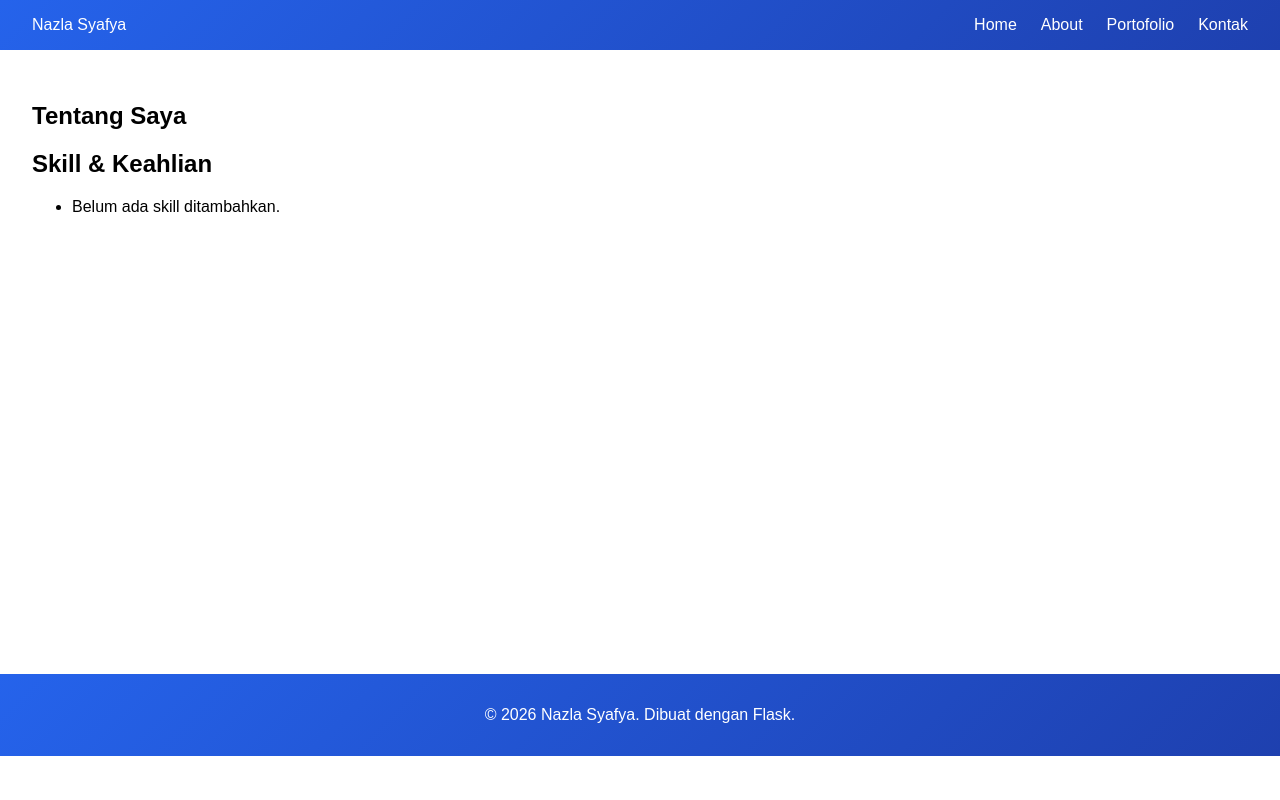
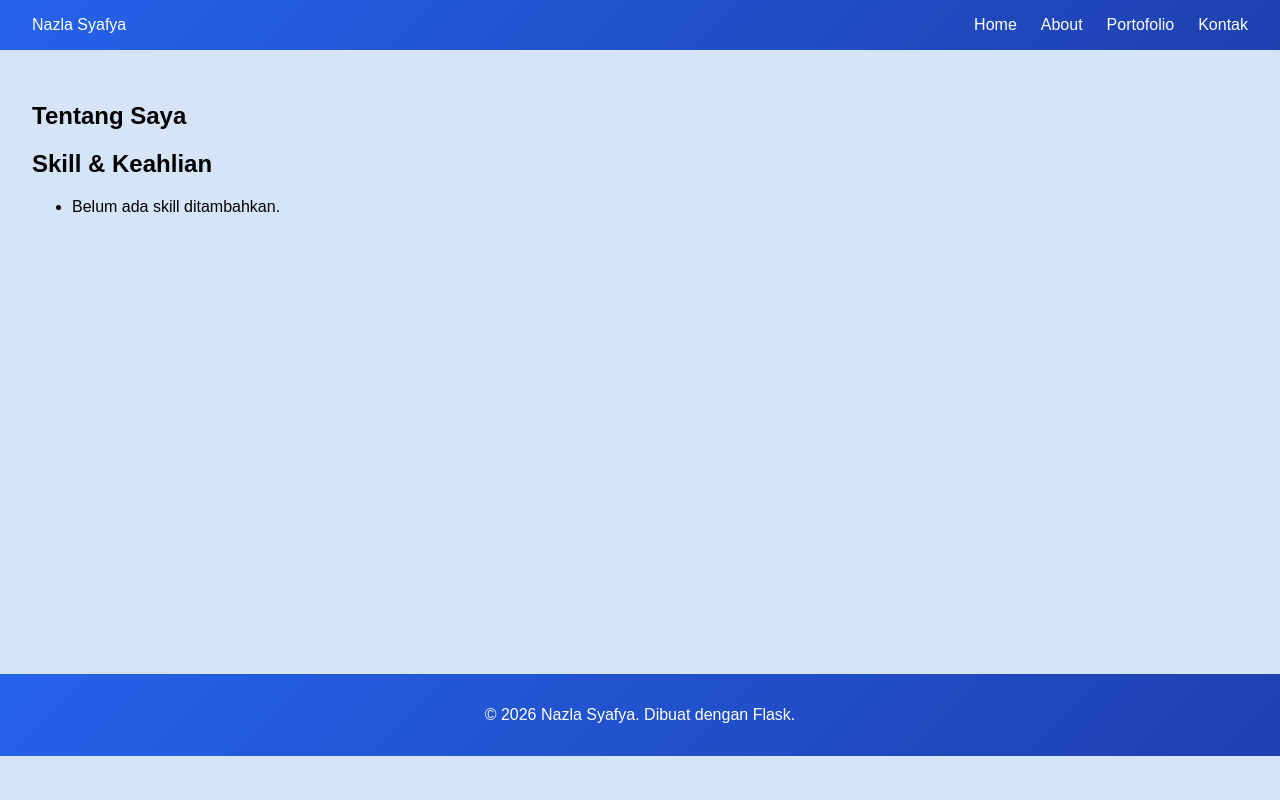
Before and after one commit to nazlasyafya-droid/portofolio-flask, a Flask app: page /about in a window 1280 px wide. Run offline with Flask 3, Linux system fonts and the light colour scheme; data that the repository does not hold is empty.

Commit message:
Add subtle blue background color to match theme

```diff
--- a/static/css/style.css
+++ b/static/css/style.css
@@ -2,12 +2,14 @@
     --primary-color: #2563eb;
     --primary-dark: #1e40af;
     --primary-light: #dbeafe;
+    --bg-color: #d6e4f7;
 }
 
 body {
     font-family: Arial, sans-serif;
     margin: 0;
     padding: 0;
+    background-color: var(--bg-color);
 }
 
 .navbar {
```
